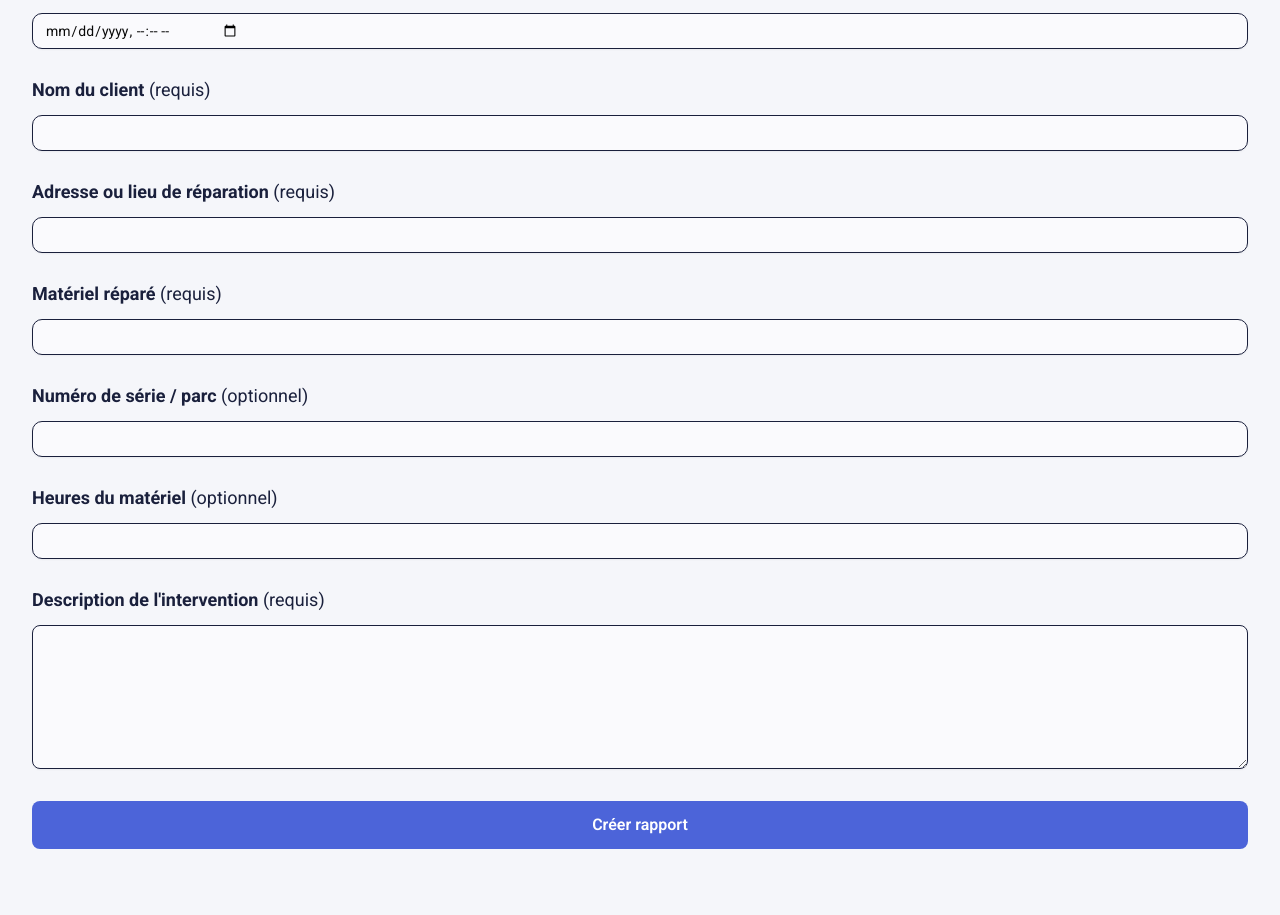
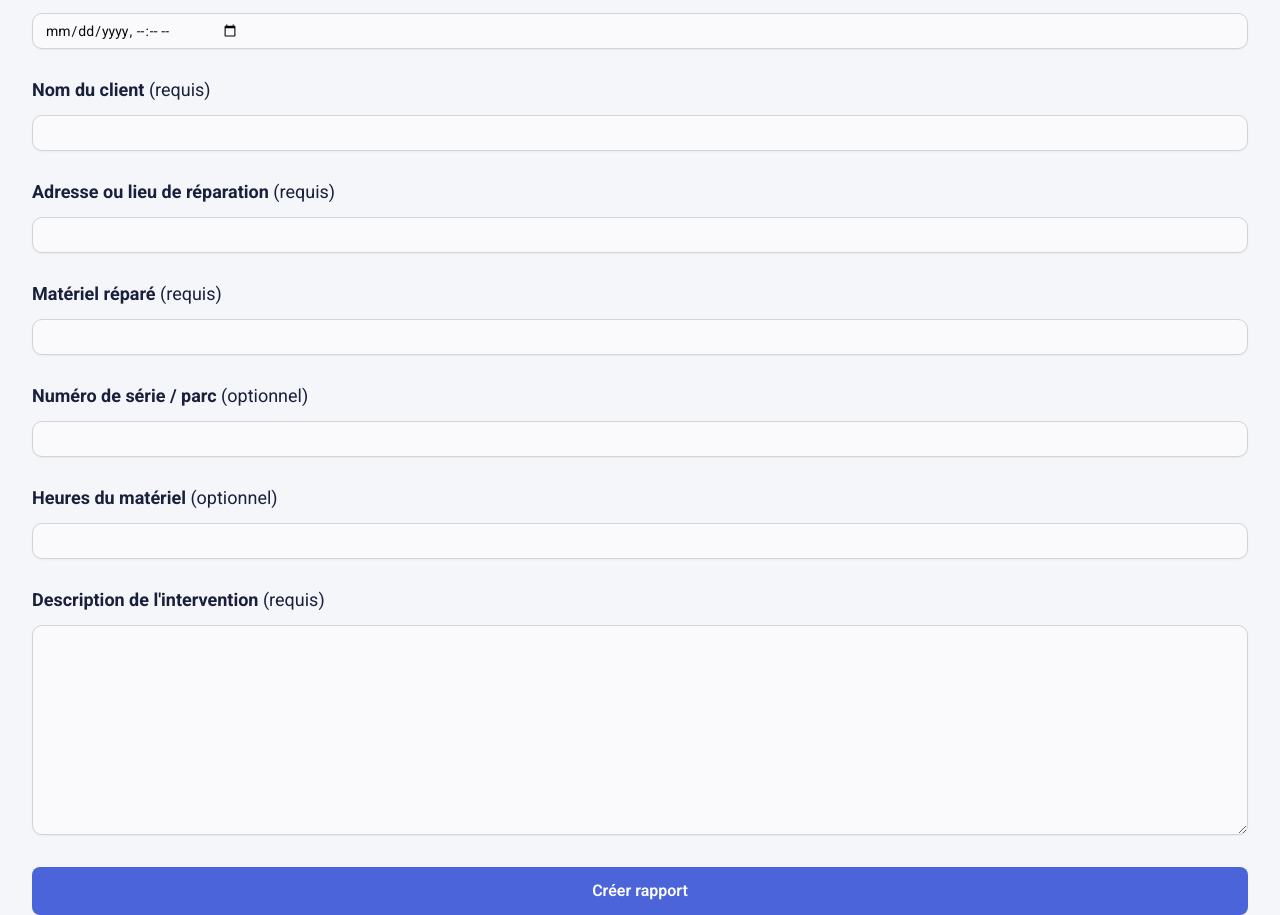
Before and after one commit to matthieup-git/public-react-intervenapp-frontend, a Next.js app: page /nouveau-rapport in a window 1280 px wide. Shown: the part 327-1242 px from the top of the page. Before the commit the page ends 1176 px from the top, so only its background shows below. Built offline with nearby package versions, Linux system fonts and the light colour scheme.

Commit message:
push modifs textarea & c/c input"

```diff
--- a/components/NewRapport.js
+++ b/components/NewRapport.js
@@ -127,7 +127,7 @@ function NewRapport() {
                         <LabelDefault htmlFor="facture" text="Facture" className="font-normal" />
                     </div>
                     <div className="flex items-center space-x-4 h-12">
-                        <RadioGroupItem value="devis" id="devis" className={newRapport.type === "devis" ? "border-text-title-label" : "border-border-input-radio"}/>
+                        <RadioGroupItem value="devis" id="devis" className={newRapport.type === "devis" ? "border-text-title-label" : "border-border-input-radio"} />
                         <LabelDefault htmlFor="devis" text="Devis" className="font-normal" />
                     </div>
                 </RadioGroup>
@@ -135,12 +135,12 @@ function NewRapport() {
             <div className={`flex flex-col ${errors.date ? 'gap-2' : 'gap-4'}`}>
                 <LabelDefault htmlFor="date" text="Date d'intervention" mandatory="(requis)" />
                 {errors.date && <InputErrorDefault title={errors.date} />}
-                <InputDefault type="datetime-local" id="date" onChange={handleChange('date')} value={newRapport.date} default={Date.now()} />
+                <InputDefault type="datetime-local" id="date" onChange={handleChange('date')} value={newRapport.date} className={errors.date ? "error" : ""} />
             </div>
             <div className={`flex flex-col ${errors.clientName ? 'gap-2' : 'gap-4'}`}>
                 <LabelDefault htmlFor="clientName" text="Nom du client" mandatory="(requis)" />
                 {errors.clientName && <InputErrorDefault title={errors.clientName} />}
-                <InputDefault type="text" id="clientName" onChange={handleChange('clientName')} value={newRapport.clientName} className={errors.clientName ? "error" : ""}  />
+                <InputDefault type="text" id="clientName" onChange={handleChange('clientName')} value={newRapport.clientName} className={errors.clientName ? "error" : ""} />
             </div>
             <div className={`flex flex-col ${errors.addressOrPlaceOfRepair ? 'gap-2' : 'gap-4'}`}>
                 <LabelDefault htmlFor="addressOrPlaceOfRepair" text="Adresse ou lieu de réparation" mandatory="(requis)" />
@@ -150,7 +150,7 @@ function NewRapport() {
             <div className={`flex flex-col ${errors.equipmentRepaired ? 'gap-2' : 'gap-4'}`}>
                 <LabelDefault htmlFor="equipmentRepaired" text="Matériel réparé" mandatory="(requis)" />
                 {errors.equipmentRepaired && <InputErrorDefault title={errors.equipmentRepaired} />}
-                <InputDefault type="text" id="equipmentRepaired" onChange={handleChange('equipmentRepaired')} value={newRapport.equipmentRepaired} className={errors.equipmentRepaired ? "error" : ""}  />
+                <InputDefault type="text" id="equipmentRepaired" onChange={handleChange('equipmentRepaired')} value={newRapport.equipmentRepaired} className={errors.equipmentRepaired ? "error" : ""} />
             </div>
             <div className="flex flex-col gap-4">
                 <LabelDefault htmlFor="serialNumber" text="Numéro de série / parc" mandatory="(optionnel)" />
@@ -164,6 +164,7 @@ function NewRapport() {
                 <LabelDefault htmlFor="description" text="Description de l'intervention" mandatory="(requis)" />
                 {errors.description && <InputErrorDefault title={errors.description} />}
                 <TextAreaDefault id="description" onChange={handleChange('description')} value={newRapport.description} className={errors.description ? "error" : ""} />
+                {/* <AutosizeTextarea id="description" onChange={handleChange('description')} value={newRapport.description} className={errors.description ? "error" : ""}/> */}
             </div>
             {userInStore.isAdmin && (
                 <div className="flex flex-col gap-4">
@@ -172,7 +173,7 @@ function NewRapport() {
                 </div>
             )}
             <ButtonDefault onClick={postNewRapport} text="Créer rapport" variant="addRapport" size="addRapport" />
-            {userInStore.isAdmin && <ButtonDefault text="Voir toutes les interventions" onClick={goToListing}/>}
+            {userInStore.isAdmin && <ButtonDefault text="Voir toutes les interventions" onClick={goToListing} />}
         </div>
     )
 }
--- a/components/TextAreaDefault.js
+++ b/components/TextAreaDefault.js
@@ -1,6 +1,6 @@
 import React from 'react'
 
-import { Textarea } from '../src/components/components/ui/textarea'
+import { AutosizeTextarea } from '../src/components/components/ui/autosize-textarea';
 
 function TextAreaDefault({ id, onChange, value, className = "" }) {
 
@@ -9,8 +9,8 @@ function TextAreaDefault({ id, onChange, value, className = "" }) {
   }
 
   return (
-    <Textarea
-      className={`${className} h-36 select-text`}
+    <AutosizeTextarea
+      className={`${className} h-64`}
       id={id}
       onChange={onChange}
       value={value}
--- /dev/null
+++ b/src/components/components/ui/autosize-textarea.tsx
@@ -0,0 +1,108 @@
+'use client';
+import * as React from 'react';
+import { cn } from '../../lib/utils';
+import { useImperativeHandle } from 'react';
+
+interface UseAutosizeTextAreaProps {
+  textAreaRef: React.MutableRefObject<HTMLTextAreaElement | null>;
+  minHeight?: number;
+  maxHeight?: number;
+  triggerAutoSize: string;
+}
+
+export const useAutosizeTextArea = ({
+  textAreaRef,
+  triggerAutoSize,
+  maxHeight = Number.MAX_SAFE_INTEGER,
+  minHeight = 0,
+}: UseAutosizeTextAreaProps) => {
+  const [init, setInit] = React.useState(true);
+  React.useEffect(() => {
+    // We need to reset the height momentarily to get the correct scrollHeight for the textarea
+    const offsetBorder = 6;
+    const textAreaElement = textAreaRef.current;
+    if (textAreaElement) {
+      if (init) {
+        textAreaElement.style.minHeight = `${minHeight + offsetBorder}px`;
+        if (maxHeight > minHeight) {
+          textAreaElement.style.maxHeight = `${maxHeight}px`;
+        }
+        setInit(false);
+      }
+      textAreaElement.style.height = `${minHeight + offsetBorder}px`;
+      const scrollHeight = textAreaElement.scrollHeight;
+      // We then set the height directly, outside of the render loop
+      // Trying to set this with state or a ref will product an incorrect value.
+      if (scrollHeight > maxHeight) {
+        textAreaElement.style.height = `${maxHeight}px`;
+      } else {
+        textAreaElement.style.height = `${scrollHeight + offsetBorder}px`;
+      }
+    }
+  }, [textAreaRef.current, triggerAutoSize]);
+};
+
+export type AutosizeTextAreaRef = {
+  textArea: HTMLTextAreaElement;
+  maxHeight: number;
+  minHeight: number;
+};
+
+type AutosizeTextAreaProps = {
+  maxHeight?: number;
+  minHeight?: number;
+} & React.TextareaHTMLAttributes<HTMLTextAreaElement>;
+
+export const AutosizeTextarea = React.forwardRef<AutosizeTextAreaRef, AutosizeTextAreaProps>(
+  (
+    {
+      maxHeight = Number.MAX_SAFE_INTEGER,
+      minHeight = 200,
+      className,
+      onChange,
+      value,
+      ...props
+    }: AutosizeTextAreaProps,
+    ref: React.Ref<AutosizeTextAreaRef>,
+  ) => {
+    const textAreaRef = React.useRef<HTMLTextAreaElement | null>(null);
+    const [triggerAutoSize, setTriggerAutoSize] = React.useState('');
+
+    useAutosizeTextArea({
+      textAreaRef,
+      triggerAutoSize: triggerAutoSize,
+      maxHeight,
+      minHeight,
+    });
+
+    useImperativeHandle(ref, () => ({
+      textArea: textAreaRef.current as HTMLTextAreaElement,
+      focus: () => textAreaRef?.current?.focus(),
+      maxHeight,
+      minHeight,
+    }));
+
+    React.useEffect(() => {
+      setTriggerAutoSize(value as string);
+    }, [props?.defaultValue, value]);
+
+    return (
+      <textarea
+        {...props}
+        value={value}
+        ref={textAreaRef}
+        className={cn(
+          "bg-bg-addRapport text-base shadow-xs transition-[color,box-shadow] outline-none disabled:pointer-events-none disabled:cursor-not-allowed disabled:opacity-50 md:text-sm",
+          'flex w-full rounded-lg border border-ring px-3 py-1 text-base ring-offset-background placeholder:text-muted-foreground disabled:cursor-not-allowed disabled:opacity-50',
+          "focus-visible:border-text-title-label focus-visible:ring-ring/50 focus-visible:ring-[3px]",
+          className,
+        )}
+        onChange={(e) => {
+          setTriggerAutoSize(e.target.value);
+          onChange?.(e);
+        }}
+      />
+    );
+  },
+);
+AutosizeTextarea.displayName = 'AutosizeTextarea';
--- a/src/components/components/ui/input.tsx
+++ b/src/components/components/ui/input.tsx
@@ -8,8 +8,8 @@ function Input({ className, type, ...props }: React.ComponentProps<"input">) {
       type={type}
       data-slot="input"
       className={cn(
-        "border-text-title-label file:text-foreground placeholder:text-muted-foreground selection:bg-bg-addRapport selection:text-primary-foreground flex h-9 w-full min-w-0 rounded-lg border bg-bg-addRapport px-3 py-1 text-base shadow-xs transition-[color,box-shadow] outline-none file:inline-flex file:h-7 file:border-0 file:bg-transparent file:text-sm file:font-medium disabled:pointer-events-none disabled:cursor-not-allowed disabled:opacity-50 md:text-sm",
-        "focus-visible:border-ring focus-visible:ring-ring/50 focus-visible:ring-[3px]",
+        "border-ring file:text-foreground placeholder:text-muted-foreground flex h-9 w-full min-w-0 rounded-lg border bg-bg-addRapport px-3 py-1 text-base shadow-xs transition-[color,box-shadow] outline-none file:inline-flex file:h-7 file:border-0 file:bg-transparent file:text-sm file:font-medium disabled:pointer-events-none disabled:cursor-not-allowed disabled:opacity-50 md:text-sm",
+        "focus-visible:border-text-title-label focus-visible:ring-ring/50 focus-visible:ring-[3px]",
         "aria-invalid:ring-destructive/20 dark:aria-invalid:ring-destructive/40 aria-invalid:border-destructive",
         className
       )}
--- a/src/components/components/ui/textarea.tsx
+++ b/src/components/components/ui/textarea.tsx
@@ -7,7 +7,7 @@ function Textarea({ className, ...props }: React.ComponentProps<"textarea">) {
     <textarea
       data-slot="textarea"
       className={cn(
-        "border-text-title-label selection:bg-bg-addRapport placeholder:text-muted-foreground focus-visible:border-ring focus-visible:ring-ring/50 aria-invalid:ring-destructive/20 dark:aria-invalid:ring-destructive/40 aria-invalid:border-destructive flex field-sizing-content min-h-16 w-full rounded-md border bg-bg-addRapport px-3 py-2 text-base shadow-xs transition-[color,box-shadow] outline-none focus-visible:ring-[3px] disabled:cursor-not-allowed disabled:opacity-50 md:text-sm",
+        "border-text-title-label selection:bg-bg-addRapport placeholder:text-muted-foreground focus-visible:border-ring focus-visible:ring-ring/50 aria-invalid:ring-destructive/20 dark:aria-invalid:ring-destructive/40 aria-invalid:border-destructive flex field-sizing-content min-h-16 w-full rounded-md border bg-bg-addRapport px-3 py-2 text-base shadow-xs transition-[color,box-shadow] outline-none focus-visible:ring-[3px] md:text-sm",
         className
       )}
       {...props}
```
